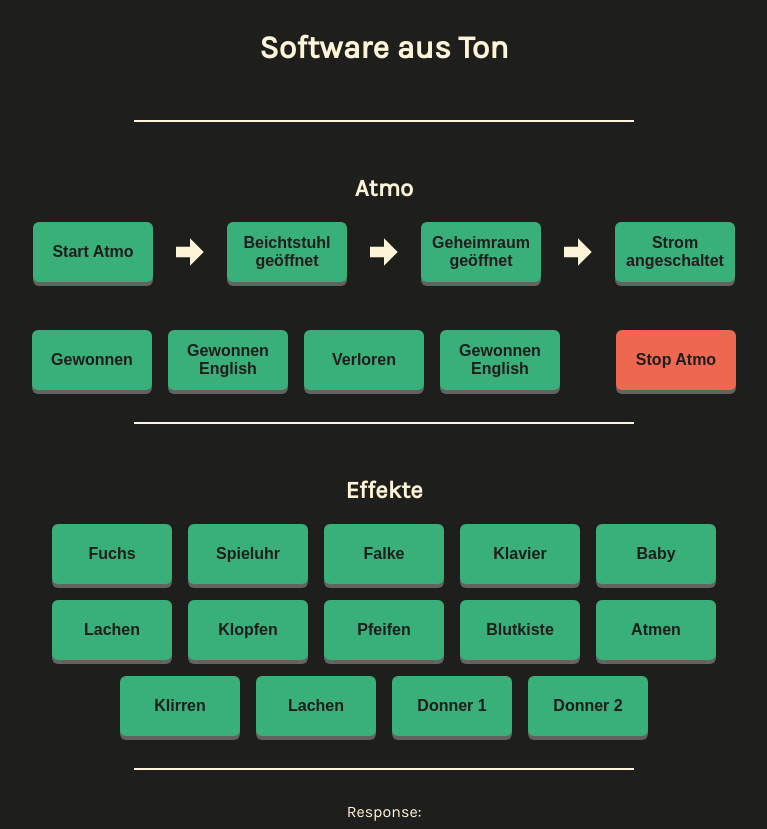
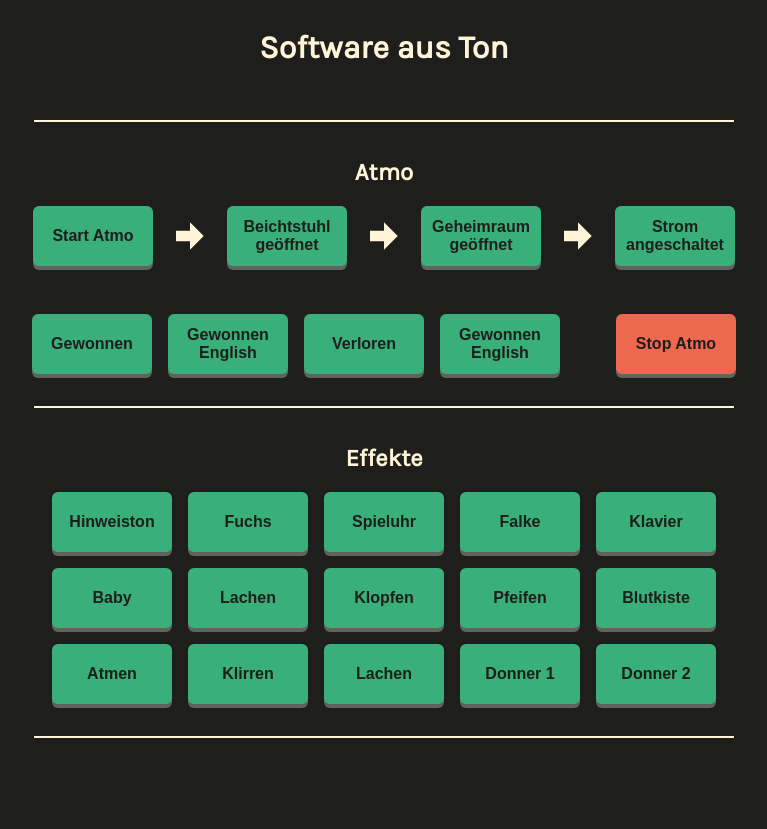
Before and after one commit to Satttoshi/software-aus-ton-audio-control, a Next.js app: page / in a window 1280 px wide. Shown: the whole page, without its empty margins (256-1023 px from the left). After the commit the page ends 800 px from the top, so only its background shows below. Built offline with nearby package versions, Linux system fonts and the light colour scheme.

Commit message:
adjust response messages

```diff
--- a/src/components/ButtonAtmo.tsx
+++ b/src/components/ButtonAtmo.tsx
@@ -12,7 +12,7 @@ export default function ButtonAtmo({groupId, label}: Props) {
 
     if (groupId === -1) {
         return (
-            <button style={{background: "var(--color3)", marginLeft: "40px"}} onClick={() => handlePlayGroup(groupId)}>
+            <button style={{background: "var(--color3)", marginLeft: "40px"}} onClick={() => handlePlayGroup(groupId, label)}>
                 Stop Atmo
             </button>
         )
@@ -20,7 +20,7 @@ export default function ButtonAtmo({groupId, label}: Props) {
 
     return (
 
-        <button className={active ? "active" : ""} onClick={() => handlePlayGroup(groupId)}>{label}</button>
+        <button className={active ? "active" : ""} onClick={() => handlePlayGroup(groupId, label)}>{label}</button>
 
     )
 }
--- a/src/components/ButtonFx.tsx
+++ b/src/components/ButtonFx.tsx
@@ -9,6 +9,6 @@ export default function ButtonFx({fxId, label}: Props) {
     const handlePlayFx = useStore(state => state.handlePlayFx);
 
     return (
-        <button onClick={() => handlePlayFx(fxId)}>{label}</button>
+        <button onClick={() => handlePlayFx(fxId, label)}>{label}</button>
     )
 }
--- a/src/components/ControlPanel.tsx
+++ b/src/components/ControlPanel.tsx
@@ -5,7 +5,8 @@ import styled from "styled-components";
 import ArrowRight from "~/components/ArrowRight";
 
 export default function ControlPanel() {
-    const responseMessage = useStore(state => state.responseMessage);
+    const responseMessageGroup = useStore(state => state.responseMessageGroup);
+    const responseMessageFx = useStore(state => state.responseMessageFx);
 
     return (
         <>
@@ -32,23 +33,25 @@ export default function ControlPanel() {
             <StyledLine/>
             <h2>Effekte</h2>
             <StyledButtonContainer>
-                <ButtonFx fxId={0} label="Fuchs"/>
-                <ButtonFx fxId={1} label="Spieluhr"/>
-                <ButtonFx fxId={2} label="Falke"/>
-                <ButtonFx fxId={3} label="Klavier"/>
-                <ButtonFx fxId={4} label="Baby"/>
-                <ButtonFx fxId={5} label="Lachen"/>
-                <ButtonFx fxId={6} label="Klopfen"/>
-                <ButtonFx fxId={7} label="Pfeifen"/>
-                <ButtonFx fxId={8} label="Blutkiste"/>
+                <ButtonFx fxId={140} label="Hinweiston"/>
+                <ButtonFx fxId={3} label="Fuchs"/>
+                <ButtonFx fxId={8} label="Spieluhr"/>
+                <ButtonFx fxId={4} label="Falke"/>
+                <ButtonFx fxId={7} label="Klavier"/>
+                <ButtonFx fxId={0} label="Baby"/>
+                <ButtonFx fxId={6} label="Lachen"/>
+                <ButtonFx fxId={5} label="Klopfen"/>
+                <ButtonFx fxId={19} label="Pfeifen"/>
+                <ButtonFx fxId={12} label="Blutkiste"/>
                 <ButtonFx fxId={9} label="Atmen"/>
-                <ButtonFx fxId={10} label="Klirren"/>
-                <ButtonFx fxId={11} label="Lachen"/>
-                <ButtonFx fxId={12} label="Donner 1"/>
-                <ButtonFx fxId={13} label="Donner 2"/>
+                <ButtonFx fxId={11} label="Klirren"/>
+                <ButtonFx fxId={13} label="Lachen"/>
+                <ButtonFx fxId={15} label="Donner 1"/>
+                <ButtonFx fxId={16} label="Donner 2"/>
             </StyledButtonContainer>
             <StyledLine/>
-            <div>Response: {responseMessage}</div>
+            <div>{responseMessageGroup}</div>
+            <div>{responseMessageFx}</div>
         </>
     );
 }
@@ -99,8 +102,8 @@ const StyledButtonContainer = styled.section`
 
 const StyledLine = styled.div`
   border: 1px solid var(--white);
-  margin: 2rem 0;
-  width: 500px;
+  margin: 2rem 0 1rem 0;
+  width: 700px;
 `;
 
 const StyledGap = styled.div`
--- a/src/pages/api/audioInterface.ts
+++ b/src/pages/api/audioInterface.ts
@@ -3,19 +3,19 @@ import net from 'net';
 
 const handler = (req: NextApiRequest, res: NextApiResponse) => {
   if (req.method === 'POST') {
-    const { ip, group_id, fx_id } = req.body;
+    const { ip, group_id, fx_id, label } = req.body;
 
     const client = net.connect({ port: 6881, host: ip }, function () {
       if (group_id) {
         client.write(`group_${group_id}`);
         client.end();
-        res.status(200).send(`Started Group ${group_id}`);
+        res.status(200).send(`Playing Atmo "${label}" (Group_Id: ${group_id})`);
       }
 
       if (fx_id) {
         client.write(`fx_${fx_id}`);
         client.end();
-        res.status(200).send(`Started Fx ${fx_id}`);
+        res.status(200).send(`Started Fx "${label}" (Fx_Id: ${fx_id})`);
       }
     });
 
--- a/src/store/useStore.ts
+++ b/src/store/useStore.ts
@@ -2,39 +2,41 @@ import {create} from 'zustand';
 
 
 type Store = {
-    responseMessage: string;
+    responseMessageGroup: string;
+    responseMessageFx: string;
     activeGroup: number;
-    handlePlayGroup: (id: number) => Promise<void>;
-    handlePlayFx: (id: number) => Promise<void>;
+    handlePlayGroup: (id: number, label: string) => Promise<void>;
+    handlePlayFx: (id: number, label: string) => Promise<void>;
 }
 
 export const useStore = create<Store>((set) => ({
 // STORE START
 
-        responseMessage: '',
+        responseMessageGroup: '',
+        responseMessageFx: '',
         activeGroup: -1,
 
-        handlePlayGroup: async (id: number) => {
+        handlePlayGroup: async (id: number, label: string) => {
             const group_id = id.toString();
             const response = await fetch('/api/audioInterface', {
                 method: 'POST',
                 headers: {'Content-Type': 'application/json'},
-                body: JSON.stringify({ip: '127.0.0.1', group_id}),
+                body: JSON.stringify({ip: '127.0.0.1', group_id, label}),
             });
             const message = await response.text();
-            set({responseMessage: message});
+            set({responseMessageGroup: message});
             set ({activeGroup: id});
         },
 
-        handlePlayFx: async(id: number) => {
+        handlePlayFx: async(id: number, label: string) => {
             const fx_id = id.toString();
             const response = await fetch('/api/audioInterface', {
                 method: 'POST',
                 headers: {'Content-Type': 'application/json'},
-                body: JSON.stringify({ip: '127.0.0.1', fx_id}),
+                body: JSON.stringify({ip: '127.0.0.1', fx_id, label}),
             });
             const message = await response.text();
-            set({responseMessage: message});
+            set({responseMessageFx: message});
         },
     }
 
--- a/styles.ts
+++ b/styles.ts
@@ -25,7 +25,27 @@ export default createGlobalStyle`
     background: var(--black);
     color: var(--white);
     font-family: var(--font1);
+  }
 
+  @media (max-width: 768px) {
+    body {
+      transform: scale(0.8);
+      transform-origin: top;
+    }
+  }
+
+  @media (max-width: 620px) {
+    body {
+      transform: scale(0.6);
+      transform-origin: top;
+    }
+  }
+
+  @media (max-width: 480px) {
+    body {
+        transform: scale(0.5);
+        transform-origin: top;
+    }
   }
 
 `;
```
